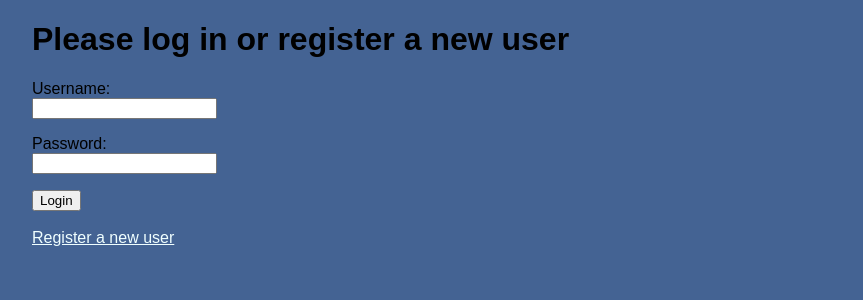
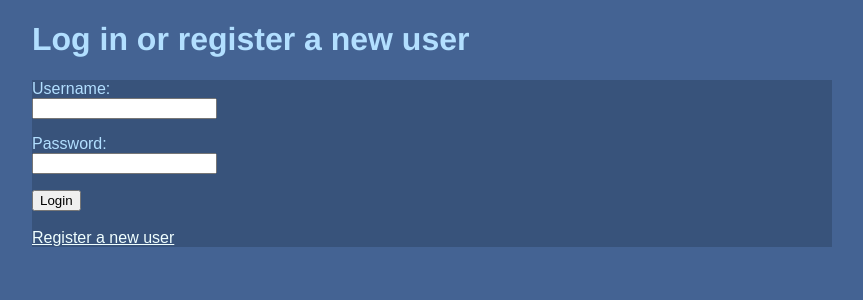
Before and after one commit to ttanninen/freeride_spot_review_webapp, a Flask app: page / in a window 1280 px wide. Shown: the top 300 px of the page, without its empty margins (208-1071 px from the left). Run offline with Flask 3, Linux system fonts and the light colour scheme.

Commit message:
Added header, info and content classes to all sites

```diff
--- a/templates/browse.html
+++ b/templates/browse.html
@@ -7,7 +7,11 @@
     </head>
 
     <body>
+        <div class="header">
         <h1>Browse spots</h1>
+        </div>
+
+        <div class="content">
         <hr />
         <a href="/home">Back to front page</a>
         <a href="/add_spot">Add new spot</a>
@@ -55,5 +59,6 @@
         </p>
         <hr />
         <a href="/home">Back to front page</a>
+        </div>
     </body>
 </html>
--- a/templates/browse_users.html
+++ b/templates/browse_users.html
@@ -7,11 +7,15 @@
     </head>
 
     <body>
+        <div class="header">
         <h1>Browse users</h1>
+        </div>
+
         <hr />
         <a href="/home">Back to front page</a>
         <a href="/user/{{ session.user_id }}">Own user page</a>
         <hr />
+        <div class="content">
         {% for user in user_list|sort (attribute='username') %}
         <p>
         <h2><a href="/user/{{ user.id }}">{{ user.username }}</a></h2> Member since {{ user.added_at }}
@@ -25,5 +29,6 @@
         </p>
         <hr />
         <a href="/home">Back to front page</a>
+        </div>
     </body>
 </html>
--- a/templates/edit_message.html
+++ b/templates/edit_message.html
@@ -6,7 +6,10 @@
     <title>Edit message</title>
     </head>
     <body>
+        <div class="header">
         <h1>Edit message</h1>
+        </div>
+        <div class="content">
         <form action="/edit_message/{{ message.id }}" method="post">
 
                 <label for="notes">Notes</label>: <br />
@@ -18,5 +21,6 @@
             <input type="submit" name="cancel" value="Cancel" />
             </p>
         </form>
+        </div>
     </body>
 </html>
--- a/templates/edit_spot.html
+++ b/templates/edit_spot.html
@@ -6,7 +6,10 @@
     <title>Edit spot details</title>
     </head>
     <body>
+        <div class="header">
         <h1>Edit spot details</h1>
+        </div>
+        <div class="content">
         <form action="/edit_spot/{{ spot.id }}" method="post">
             <p>
                 <label for="title">Spot title</label>: <br />
@@ -54,5 +57,6 @@
             <button type="button" onclick="window.history.back()">Cancel</button>
             </p>
         </form>
+        </div>
     </body>
 </html>
--- a/templates/login.html
+++ b/templates/login.html
@@ -7,12 +7,17 @@
 </head>
 
 <body>
-  <h1>Please log in or register a new user</h1>
+    <div class="header">
+    <h1>Log in or register a new user</h1>
+    </div>
 
+    <div class="info">
     {% for message in get_flashed_messages() %}
       <b>{{ message }}</b>
     {% endfor %}
+    </div>
 
+    <div class="content">
     <form action="/login" method="post">
       <p>
         <label for="username">Username</label>: <br />
@@ -26,6 +31,7 @@
     </form>
     <br />
     <a href="/register">Register a new user</a>
+    </div>
   </body>
 
 </html>
--- a/templates/remove.html
+++ b/templates/remove.html
@@ -7,6 +7,7 @@
     </head>
 
     <body>
+        <div class="content">
         <p>
             Are you sure you want to remove {{ spot.title }}?
         </p>
@@ -15,5 +16,6 @@
             <input type="submit" name="yes" value="Yes" />
             <input type="submit" name="cancel" value="Cancel" />
         </form>
+        </div>
     </body>
 </html>
--- a/templates/remove_message.html
+++ b/templates/remove_message.html
@@ -7,6 +7,7 @@
     </head>
 
     <body>
+        <div class="content">
         <p>
             Are you sure you want to remove this message?
         </p>
@@ -18,5 +19,6 @@
             <input type="submit" name="yes" value="Yes" />
             <input type="submit" name="cancel" value="Cancel" />
         </form>
+        </div>
     </body>
 </html>
--- a/templates/search.html
+++ b/templates/search.html
@@ -5,7 +5,12 @@
     <head>
         <title>Spot search</title>
     </head>
+
     <body>
+        <div class="header">
+            <h1>Search spots</h1>
+        </div>
+        <div class="content">
     <p>
     <form action="/search" method="get">
     <p>
@@ -33,5 +38,6 @@
         </ul>
         {% endif %}
     <a href="/home">Back to front page</a>
+        </div>
     </body>
 </html>
--- a/templates/spot.html
+++ b/templates/spot.html
@@ -7,7 +7,10 @@
     </head>
 
     <body>
-        <h1>{{ spot.title }}</h1>
+        <div class="header">
+            <h1>{{ spot.title }}</h1>
+        </div>
+        <div class="content">
         <hr />
         <a href="/browse">Back to browse</a>
         <a href="/home">Back to front page</a>
@@ -64,5 +67,6 @@
             <input type="hidden" name="csrf_token" value="{{ session.csrf_token }}" />
             <input type="submit" name="submit" />
         </form>
+        </div>
         </body>
 </html>
--- a/templates/user.html
+++ b/templates/user.html
@@ -6,7 +6,10 @@
         <title>User page</title>
     </head>
     <body>
+        <div class="header">
         <h1>User {{ user.username }}</h1>
+        </div>
+        <div class="content">
         <small>Member since {{ user.added_at }}</small>
         <hr />
         <a href="/browse">Back to browse</a>
@@ -32,8 +35,8 @@
             <p>{{ message.content }}</p>
             <hr />
             {% endfor %}
-
         </p>
+        </div>
     </body>
 
 </html>
```
Also changed, not shown: templates/add_spot.html (+8 -3 lines), templates/register.html (+11 -5 lines). Lines whose indentation alone changed are shown as unchanged.
